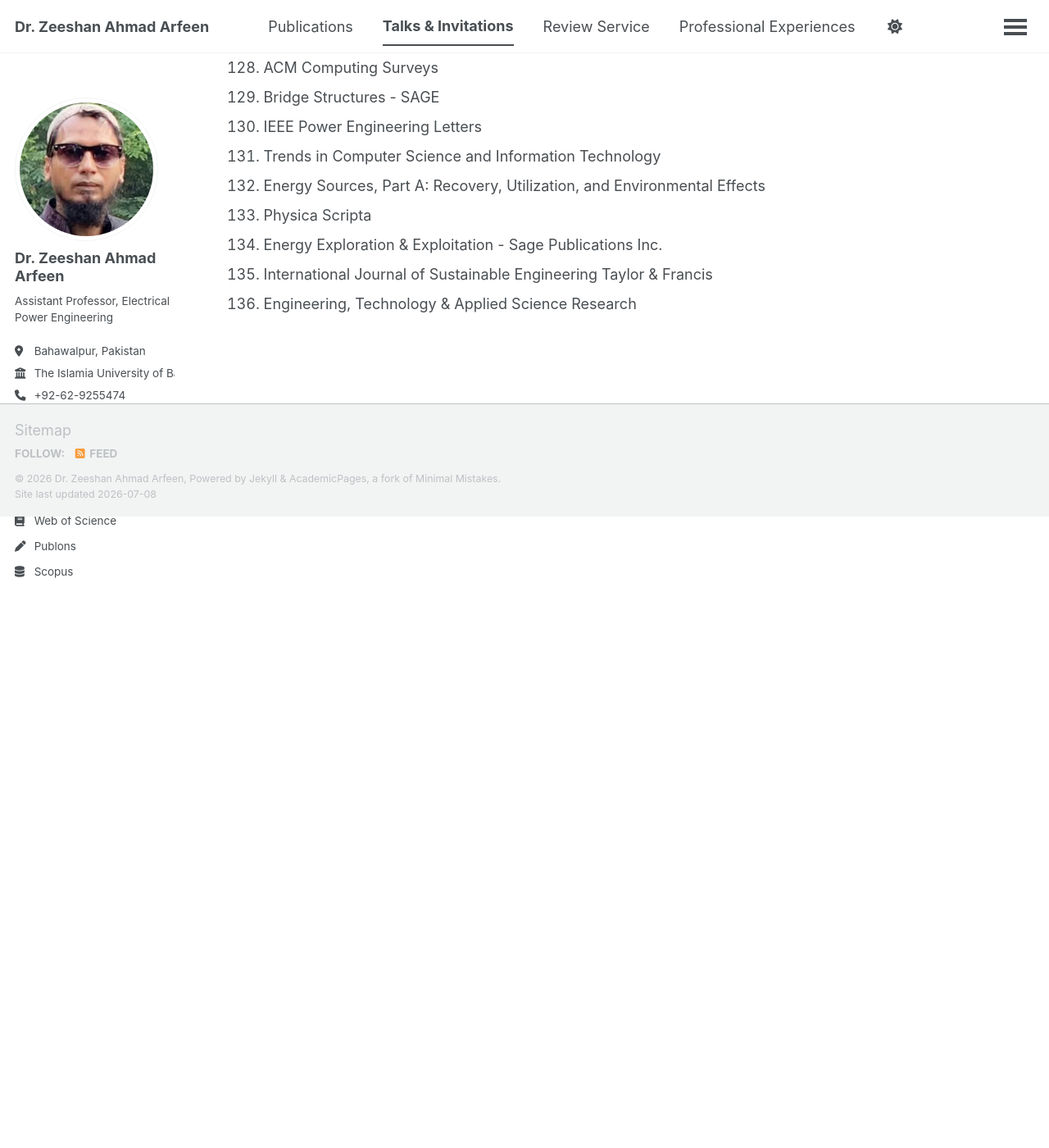
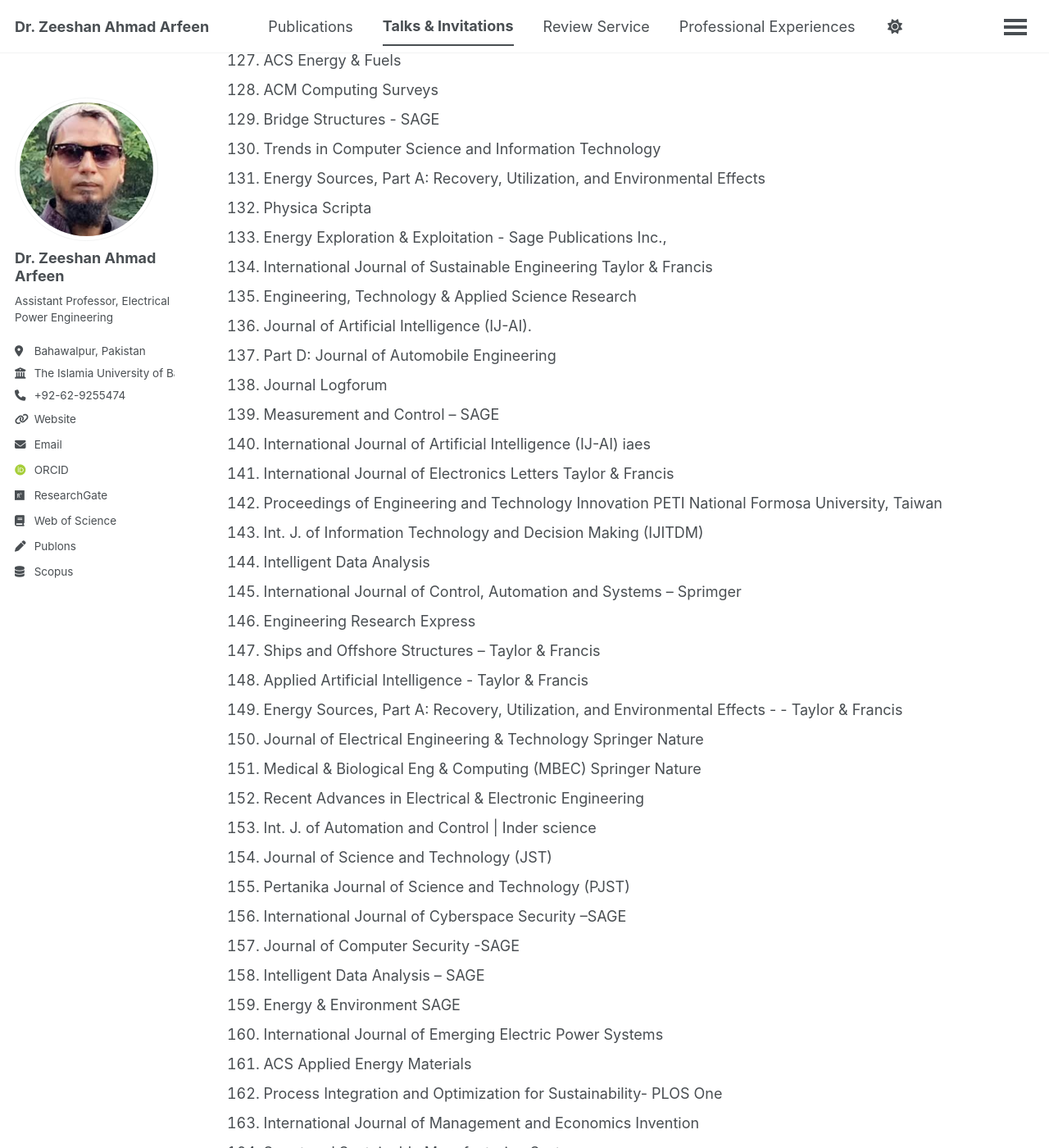
Before and after one commit to ZeeshanAhmadArfeen/ZeeshanAhmadArfeen.github.io, a Jekyll site: the page built from _pages/talks.html, in a window 1280 px wide and 1400 px high, scrolled down 11903 px. Shown: the whole window at 82% size. Built offline with Jekyll 4.4.1, drawn with Linux system fonts in a browser that asks for light colours; some web fonts are replaced; a script bundle is joined from its source files by our own code; library files that are not in the unit come from our copies; before the commit the page ends 12533 px from its top, so only the background shows below that; some of the changed text lies outside the part shown.

Commit message:
Update journal invitations to 244 journals

```diff
--- a/_pages/talks.html
+++ b/_pages/talks.html
@@ -193,7 +193,6 @@ author_profile: true
 
 
 
-
 <h2>Journal Invitations</h2>
 <ol>
 <li>Journal of Chemical Information and Modeling | Invitation</li>
@@ -212,14 +211,14 @@ author_profile: true
 <li>Tribology and Materials</li>
 <li>Libyan Journal of Medicine</li>
 <li>Process Integration and Optimization for Sustainability - PIOS</li>
-<li>International Journal of Imaging Systems and Technology - IMA</li>
+<li>International Journal of Imaging Systems and Technology -  IMA</li>
 <li>Security and Privacy | Wiley</li>
 <li>Australian Journal of Electrical and Electronics Engineering</li>
 <li>International Journal of Information Technology & Decision Making – IJITDM</li>
 <li>Electromagnetic Biology and Medicine</li>
 <li>Journal of Electronic & Information Systems</li>
 <li>Journal of Energy Research and Reviews</li>
-<li>Mindanao Journal of Science and Technology (MJST) - University of Science and Technology of Southern Philippines (USTP), Cagayan de Oro City, Philippines</li>
+<li>Mindanao Journal of Science and Technology (MJST) -  University of Science and Technology of Southern Philippines (USTP), Cagayan de Oro City, Philippines</li>
 <li>Transactions on Intelligent Transportation Systems</li>
 <li>Journal of Computational Design and Engineering</li>
 <li>International Journal of Circuit Theory and Applications – WILEY</li>
@@ -253,50 +250,55 @@ author_profile: true
 <li>International Journal of Knowledge-Based and Intelligent Engineering Systems – SAGE</li>
 <li>Journal of Engineering Science and Technology Review – JESTER</li>
 <li>Ain Shams Engineering Journal – Elsevier</li>
-<li>Transactions on Intelligent Transportation Systems</li>
 <li>Physical Science International Journal</li>
 <li>International Journal on Advanced Science, Engineering and Information Technology (IJASEIT)</li>
-<li>Energy Sources, Part A: Recovery, Utilization, and Environmental Effects</li>
-<li>International Journal of Circuit Theory and Applications: WILEY</li>
+<li>International Journal of Circuit Theory and Applications:  WILEY</li>
 <li>Cybernetics & Systems</li>
 <li>PLOS One</li>
 <li>Academia Green Energy</li>
+<li>IEEE Canadian Journal of Electrical and Computer Engineering/IEEE Journal canadien de génie électrique et informatique</li>
+<li>IEEE Transactions on Neural Systems & Rehabilitation Engineering</li>
+<li>IEEE Journal of Biomedical and Health Informatics</li>
+<li>IEEE Transactions on Geoscience and Remote Sensing</li>
+<li>IEEE Transactions on Sustainable Computing</li>
 <li>IEEE Transactions on Neural Networks and Learning Systems</li>
 <li>IEEE Transactions on Circuits and Systems for Video Technology</li>
 <li>IEEE Transactions on Transportation Electrification</li>
 <li>IEEE Transactions on Circuits and Systems II: Express Briefs</li>
-<li>IEEE Transactions on Neural Networks and Learning Systems</li>
 <li>IEEE Transactions on Industrial Informatics</li>
-<li>IEEE Journal of Biomedical and Health Informatics</li>
+<li>IEEE Transactions on Biomedical Engineering</li>
 <li>IEEE Transactions on Engineering Management</li>
 <li>IEEE ACCESS</li>
 <li>IEEE Sensors Journal</li>
 <li>IEEE Transactions on Reliability</li>
 <li>IEEE Transactions on Systems, Man and Cybernetics: Systems</li>
-<li>IEEE Transactions on Transportation Electrification</li>
+<li>IEEE Transactions on Cybernetics</li>
 <li>IEEE Internet of Things Journal</li>
 <li>IEEE Transactions on Artificial Intelligence</li>
-<li>IEEE Transactions on Emerging Topics in Computational Intelligence</li>
+<li>EEE Transactions on Emerging Topics in Computational Intelligence (TETCI).</li>
 <li>IEEE Open Journal of Industry Applications</li>
 <li>IEEE Open Journal of Vehicular Technology</li>
 <li>IEEE Transactions on Cognitive Communications and Networking</li>
 <li>IEEE Intelligent Transportation Systems Transactions</li>
-<li>IEEE/CAA Journal of Automatica Sinica I.F 19.2 (Top 1) <a href="https://www.ieee-jas.net/news/news_en/f236a2b4-bb2f-4645-b9ec-2e6b4170b83c_en.html">https://www.ieee-jas.net/news/news_en/f236a2b4-bb2f-4645-b9ec-2e6b4170b83c_en.html</a></li>
-<li>IEEE Transactions on Neural Networks and Learning Systems</li>
-<li>IEEE Transactions on Engineering Management</li>
-<li>IEEE Internet of Things Journal</li>
+<li>IEEE/CAA Journal of Automatica Sinica I.F 19.2 (Top-1) <a href="https://www.ieee-jas.net/news/news_en/f236a2b4-bb2f-4645-b9ec-2e6b4170b83c_en.html">https://www.ieee-jas.net/news/news_en/f236a2b4-bb2f-4645-b9ec-2e6b4170b83c_en.html</a></li>
 <li>IEEE Journal of Selected Topics in Applied Earth Observations and Remote Sensing</li>
 <li>IEEE Transactions on Aerospace and Electronic Systems</li>
 <li>IEEE Transactions on Energy Conversion</li>
 <li>IEEE Transactions on Consumer Electronics</li>
-<li>IEEE Journal of Biomedical and Health Informatics</li>
-<li>IEEE Transactions on Industrial Informatics</li>
+<li>IEEE Transactions on Emerging Topics in Computational Intelligence</li>
+<li>IEEE Canadian Journal of Electrical and Computer Engineering</li>
 <li>IEEE Transactions on Circuits and Systems</li>
 <li>IEEE Power Engineering Letters</li>
+<li>IEEE Transactions on Services Computing</li>
+<li>IEEE Transactions on Smart Grid</li>
+<li>IEEE Open Access Journal of Power and Energy</li>
+<li>IEEE Transactions on Automation Science and Engineering</li>
+<li>IEEE Systems Journal</li>
+<li>Journal of Selected Topics in Applied Earth Observations and Remote</li>
 <li>IET Control Theory & Applications</li>
 <li>Neural Computing and Applications (NCAA)</li>
 <li>Engineering Research Express – IOP</li>
-<li>IETE Journal of Research - Taylor & Francis</li>
+<li>IETE Journal of Research -  Taylor s & Francis</li>
 <li>Scientific Reports Springer Nature SNAPP</li>
 <li>Biomedical Signal Processing and Control</li>
 <li>Journal of Biomolecular Structure & Dynamics</li>
@@ -304,32 +306,114 @@ author_profile: true
 <li>International Journal of Emerging Electric Power Systems – IJEEP</li>
 <li>Transactions on Consumer Electronics</li>
 <li>Engineered Science Journal</li>
-<li>Journal of Intelligent & Fuzzy Systems</li>
-<li>Computational Intelligence – WILEY</li>
-<li>Environmental Research: Infrastructure and Sustainability - IOP</li>
+<li>Computational Intelligence –WILEY</li>
+<li>Environmental Research: Infrastructure and Sustainability -  IOP</li>
 <li>Transactions on Electromagnetic Compatibility</li>
 <li>Clean Energy Science and Technology (CEST)</li>
 <li>GIScience & Remote Sensing Taylor & Francis</li>
 <li>Journal of Energy and Power Technology LIDSEN</li>
 <li>IEEE/CAA Journal of Automatica Sinica</li>
-<li>Unmanned Systems, a World Scientific (Singapore) journal</li>
+<li>Unmanned Systems, a World Scientific (Singapore) journal)</li>
 <li>Environmental Research: Infrastructure and Sustainability</li>
-<li>Energy Sources, Part A: Recovery, Utilization, and Environmental Effects</li>
 <li>International Journal of Environment and Climate Change</li>
 <li>Journal of Applied Statistics | Taylor & Francis</li>
 <li>International Journal of Pervasive Computing and Communications – Emerald</li>
-<li>Engineering Research Express - IOP</li>
-<li>Journal of Biomolecular Structure & Dynamics</li>
+<li>Engineering Research Express -  IOP</li>
 <li>ACS Sustainable Resource Management</li>
 <li>ACS ES&T Engineering</li>
 <li>ACS Energy & Fuels</li>
 <li>ACM Computing Surveys</li>
-<li>Bridge Structures - SAGE</li>
-<li>IEEE Power Engineering Letters</li>
+<li>Bridge Structures -  SAGE</li>
 <li>Trends in Computer Science and Information Technology</li>
 <li>Energy Sources, Part A: Recovery, Utilization, and Environmental Effects</li>
 <li>Physica Scripta</li>
-<li>Energy Exploration & Exploitation - Sage Publications Inc.</li>
+<li>Energy Exploration & Exploitation - Sage Publications Inc.,</li>
 <li>International Journal of Sustainable Engineering Taylor & Francis</li>
 <li>Engineering, Technology & Applied Science Research</li>
+<li>Journal of Artificial Intelligence (IJ-AI).</li>
+<li>Part D: Journal of Automobile Engineering</li>
+<li>Journal Logforum</li>
+<li>Measurement and Control – SAGE</li>
+<li>International Journal of Artificial Intelligence (IJ-AI) iaes</li>
+<li>International Journal of Electronics Letters Taylor & Francis</li>
+<li>Proceedings of Engineering and Technology Innovation PETI National Formosa University, Taiwan</li>
+<li>Int. J. of Information Technology and Decision Making (IJITDM)</li>
+<li>Intelligent Data Analysis</li>
+<li>International Journal of Control, Automation and Systems – Sprimger</li>
+<li>Engineering Research Express</li>
+<li>Ships and Offshore Structures – Taylor & Francis</li>
+<li>Applied Artificial Intelligence - Taylor & Francis</li>
+<li>Energy Sources, Part A: Recovery, Utilization, and Environmental Effects - - Taylor & Francis</li>
+<li>Journal of Electrical Engineering & Technology Springer Nature</li>
+<li>Medical & Biological Eng & Computing (MBEC) Springer Nature</li>
+<li>Recent Advances in Electrical & Electronic Engineering</li>
+<li>Int. J. of Automation and Control | Inder science</li>
+<li>Journal of Science and Technology (JST)</li>
+<li>Pertanika Journal of Science and Technology (PJST)</li>
+<li>International Journal of Cyberspace Security –SAGE</li>
+<li>Journal of Computer Security -SAGE</li>
+<li>Intelligent Data Analysis – SAGE</li>
+<li>Energy & Environment SAGE</li>
+<li>International Journal of Emerging Electric Power Systems</li>
+<li>ACS Applied Energy Materials</li>
+<li>Process Integration and Optimization for Sustainability- PLOS One</li>
+<li>International Journal of Management and Economics Invention</li>
+<li>Smart and Sustainable Manufacturing Systems</li>
+<li>World Electric Vehicle Journal MDPI</li>
+<li>Physiological Measurement</li>
+<li>International Journal of Energy and Environmental Engineering</li>
+<li>Energy Storage WILEY</li>
+<li>Physiological Measurement – IOP</li>
+<li>Energy Sources, Part B: Economics, Planning, and Policy</li>
+<li>IETE Technical Review</li>
+<li>International Journal of Engineering and Technology Innovation (IJETI)</li>
+<li>The International Journal of Power and Energy Systems</li>
+<li>Journal of Management Analytics -  Taylor & Francis</li>
+<li>Journal of Chemical Engineering of Japan -</li>
+<li>IETE Technical Review - -  Taylor & Francis</li>
+<li>Geosystem Engineering - Taylor & Francis</li>
+<li>Osong Public Health and Research Perspective</li>
+<li>IET Intelligent Transport Systems</li>
+<li>Engineering Science and Technology, an International Journal | Elsevier</li>
+<li>International Journal of Energy Research – WILEY</li>
+<li>Journal of Modern Power Systems and Clean Energy</li>
+<li>World Electric Vehicles Journal –wevj – MDPI</li>
+<li>Energy Exploration & Exploitation – SAGE</li>
+<li>Advances in Technology Innovation</li>
+<li>Journal of Intelligent Construction - Tsinghua University</li>
+<li>Energy & Fuels – ACS</li>
+<li>Array – Elsevier</li>
+<li>Information Systems - Elsevier</li>
+<li>Energy Storage – WILEY</li>
+<li>Journal of Civil Engineering and Management –</li>
+<li>International Journal of Low-Carbon Technologies</li>
+<li>Iranian Journal of Science and Technology, Transactions of Electrical Engineering</li>
+<li>Energy Informatics – Springer Nature</li>
+<li>Engineering Computations – Emerald</li>
+<li>Applied Computing and Informatics - Emerald</li>
+<li>Pertanika Journal of Science and Technology (PJST) - Universiti Putra Malaysia (UPM)</li>
+<li>Applied Artificial Intelligence – Taylor & Francis</li>
+<li>IETE Journal of Research - Taylor & Francis</li>
+<li>Journal of Information and Telecommunication. Taylor & Francis</li>
+<li>Geosystem Engineering | Journal - Taylor & Francis</li>
+<li>International Journal of Ambient Energy - Taylor & Francis</li>
+<li>International Journal of Computers and Applications - Taylor & Francis</li>
+<li>International Communications in Heat & Mass Transfer</li>
+<li>Journal of Materials Engineering and Performance</li>
+<li>CAAI Transactions on Intelligence Technology</li>
+<li>Part C: Journal of Mechanical Engineering Science</li>
+<li>Proc. IMechE, Part D: Journal of Automobile Engineering - SAGE</li>
+<li>Web Intelligence – SAGE</li>
+<li>Intelligent Decision Technologies - SAGE</li>
+<li>Clean Energy – Oxford press</li>
+<li>Open Energy - Oxford press</li>
+<li>Journal of Intelligent Material Systems and Structures</li>
+<li>Journal of Asian Architecture and Building Engineering</li>
+<li>Frontiers in Public Health – Frontiers</li>
+<li>Pertanika Journal of Tropical Agricultural Science - Universiti Putra Malaysia (UPM)</li>
+<li>Electrical Engineering – SNAPP</li>
+<li>International Journal of Power Electronics and Drive Systems (IJPEDS)</li>
+<li>Archives of Computational Methods in Engineering – Springer Nature</li>
+<li>Engineering Research Express - IOP Series</li>
+<li>Chemical Engineering Journal Advances</li>
 </ol>
```
Also changed, not shown: other parts of _pages/talks.html (+2 -4 lines).
